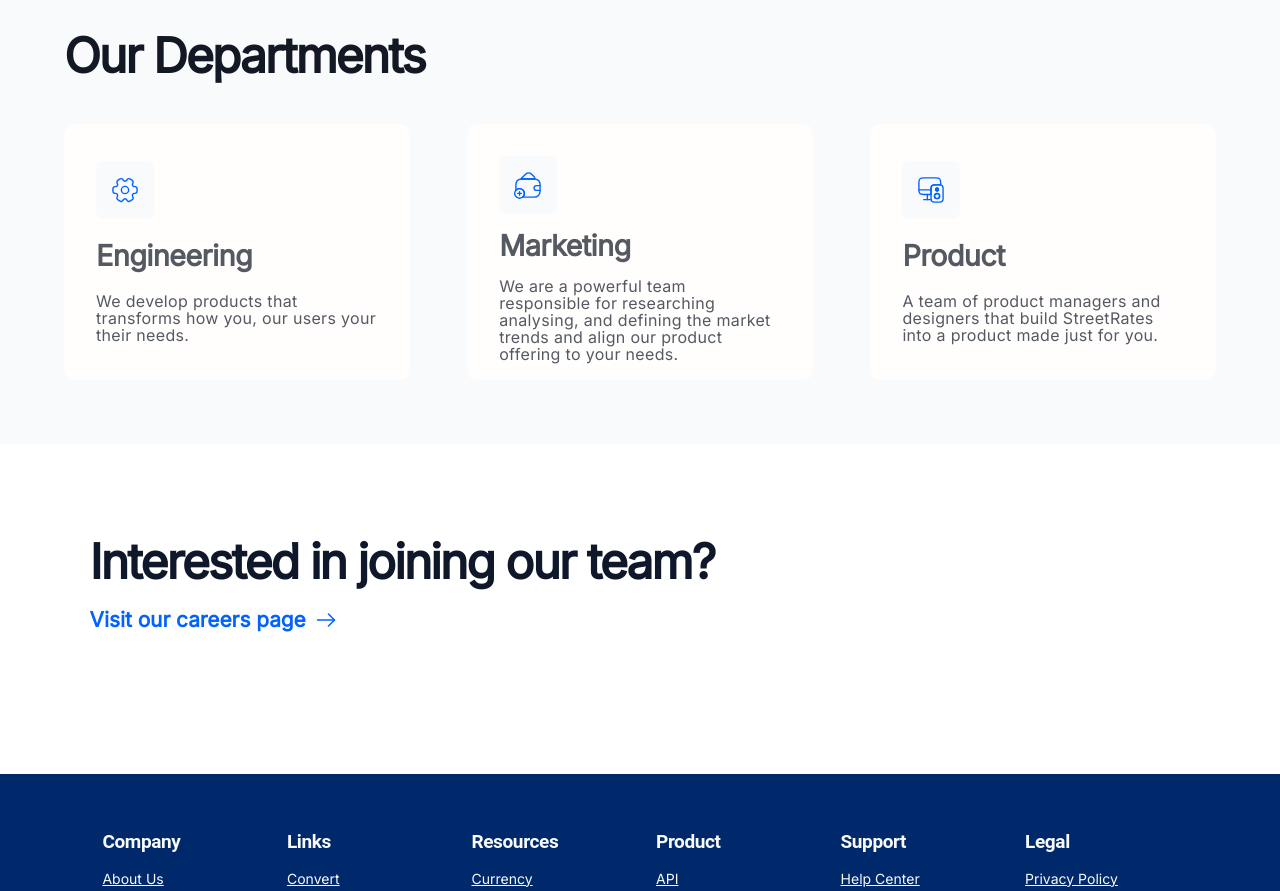
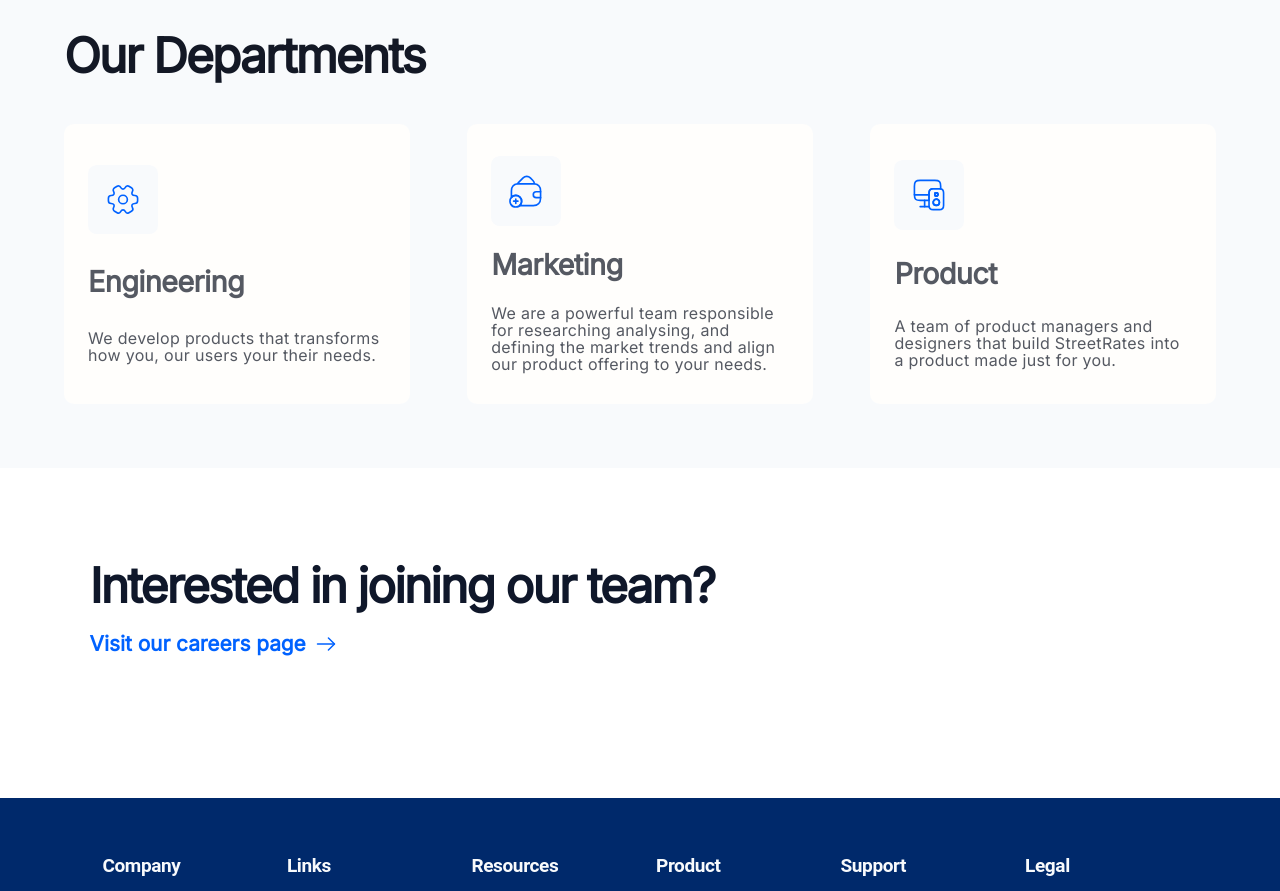
Before and after one commit to Hamjadidris/Teams-page, a React (Create React App) app: page / in a window 1280 px wide. Shown: the part 1880-2771 px from the top of the page. Built offline with nearby package versions, Linux system fonts and the light colour scheme.

Commit message:
fix: spacing and alignment

```diff
--- a/src/componets/container3/styles/Tiles.style.js
+++ b/src/componets/container3/styles/Tiles.style.js
@@ -2,11 +2,11 @@ import styled from "styled-components";
 
 export const Tile = styled.div`
   width: 30%;
-  height: 32vh;
+  height: 35vh;
   display: flex;
   gap: 1rem;
   flex-direction: column;
-  padding: 2rem;
+  padding: 1.5rem;
   border-radius: 10px;
   align-items: flex-start;
   justify-content: space-evenly;
```
